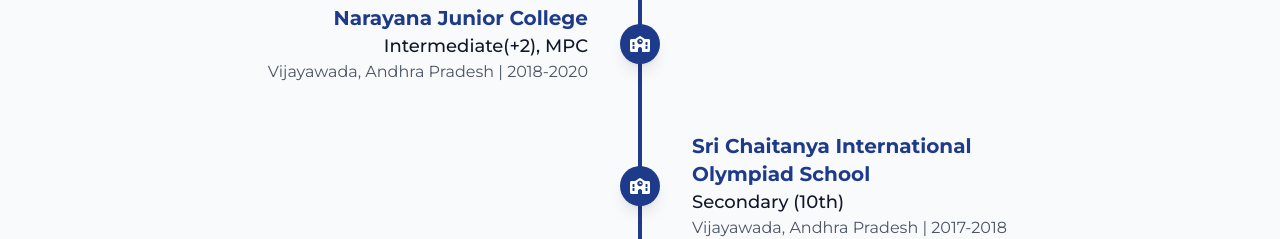
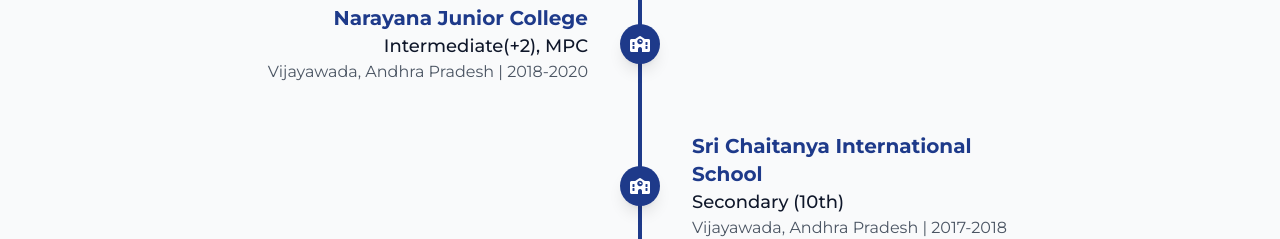
Before and after one commit to yashwanth0512/yashwanth0512.github.io, a plain HTML site: page index.html in a window 1280 px wide. Shown: the part 1980-2219 px from the top of the page. Drawn offline with nearby package versions, Linux system fonts and the light colour scheme.

Commit message:
Update index.html

```diff
--- a/index.html
+++ b/index.html
@@ -323,7 +323,7 @@
                                 </div>
                             </div>
                             <div class="flex-1 md:pl-8 order-3">
-                                <h3 class="text-xl font-bold text-primary">Sri Chaitanya International Olympiad School</h3>
+                                <h3 class="text-xl font-bold text-primary">Sri Chaitanya International School</h3>
                                 <p class="text-lg font-medium">Secondary (10th)</p>
                                 <p class="text-gray-600">Vijayawada, Andhra Pradesh | 2017-2018</p>
                             </div>
```
